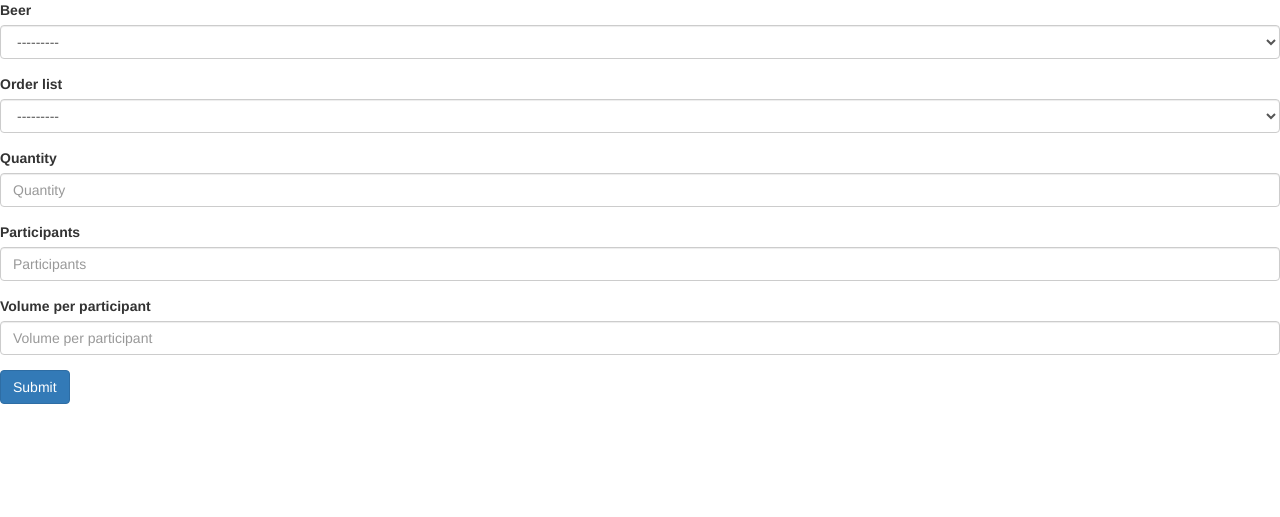
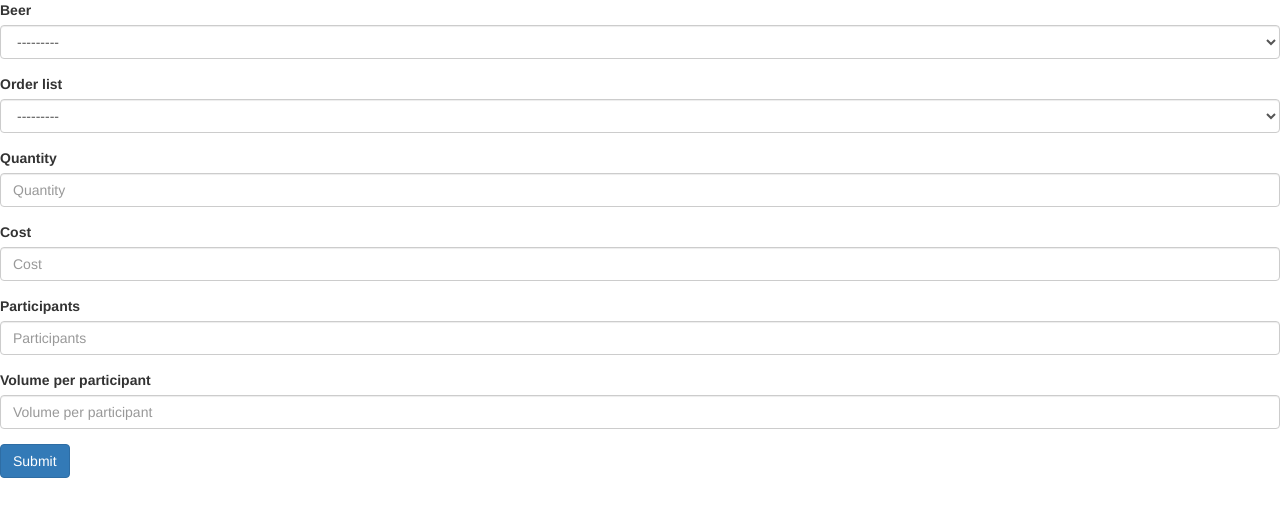
Before and after one commit to mKaloer/Feer-Club, a Django app: page /feer/orderitem/add/ in a window 1280 px wide. Shown: the top 517 px of the page. Run offline with Django 3.2, Linux system fonts and the light colour scheme; data that the repository does not hold is empty; some libraries are stand-ins or nearby versions.

Commit message:
Adds an OrderItem cost

```diff
--- a/feer_club/feer/models.py
+++ b/feer_club/feer/models.py
@@ -23,6 +23,7 @@ class OrderItem(models.Model):
     beer = models.ForeignKey('Beer')
     order_list = models.ForeignKey('Order')
     quantity = models.IntegerField()
+    cost = models.DecimalField(max_digits=6, decimal_places=2)
     participants = models.IntegerField()
     volume_per_participant = models.FloatField()
 
--- a/feer_club/feer/templates/feer/order_detail.html
+++ b/feer_club/feer/templates/feer/order_detail.html
@@ -30,7 +30,7 @@
       <td>{{ item.beer.volume }}</td>
       <td><a href="{{ item.beer.purchase_url }}">Buy here</a></td>
       <td>{{ item.beer.price }}</td>
-      <td>{{ item.beer.price }}</td>
+      <td>{{ item.cost }}</td>
       <td>{{ item.participants }}</td>
       <td>{{ item.volume_per_participant }}</td>
       <td>Some date</td>
--- a/feer_club/feer/views.py
+++ b/feer_club/feer/views.py
@@ -49,11 +49,11 @@ class OrderDelete(DeleteView):
 
 class OrderItemCreate(CreateView):
     model = OrderItem
-    fields = ['beer', 'order_list', 'quantity', 'participants', 'volume_per_participant']
+    fields = ['beer', 'order_list', 'quantity', 'cost', 'participants', 'volume_per_participant']
 
 class OrderItemUpdate(UpdateView):
     model = OrderItem
-    fields = ['beer', 'order_list', 'quantity', 'participants', 'volume_per_participant']
+    fields = ['beer', 'order_list', 'quantity', 'cost', 'participants', 'volume_per_participant']
 
 class OrderItemDelete(DeleteView):
     model = OrderItem
```
Also changed, not shown: feer_club/feer/migrations/0005_orderitem_cost.py (added).
